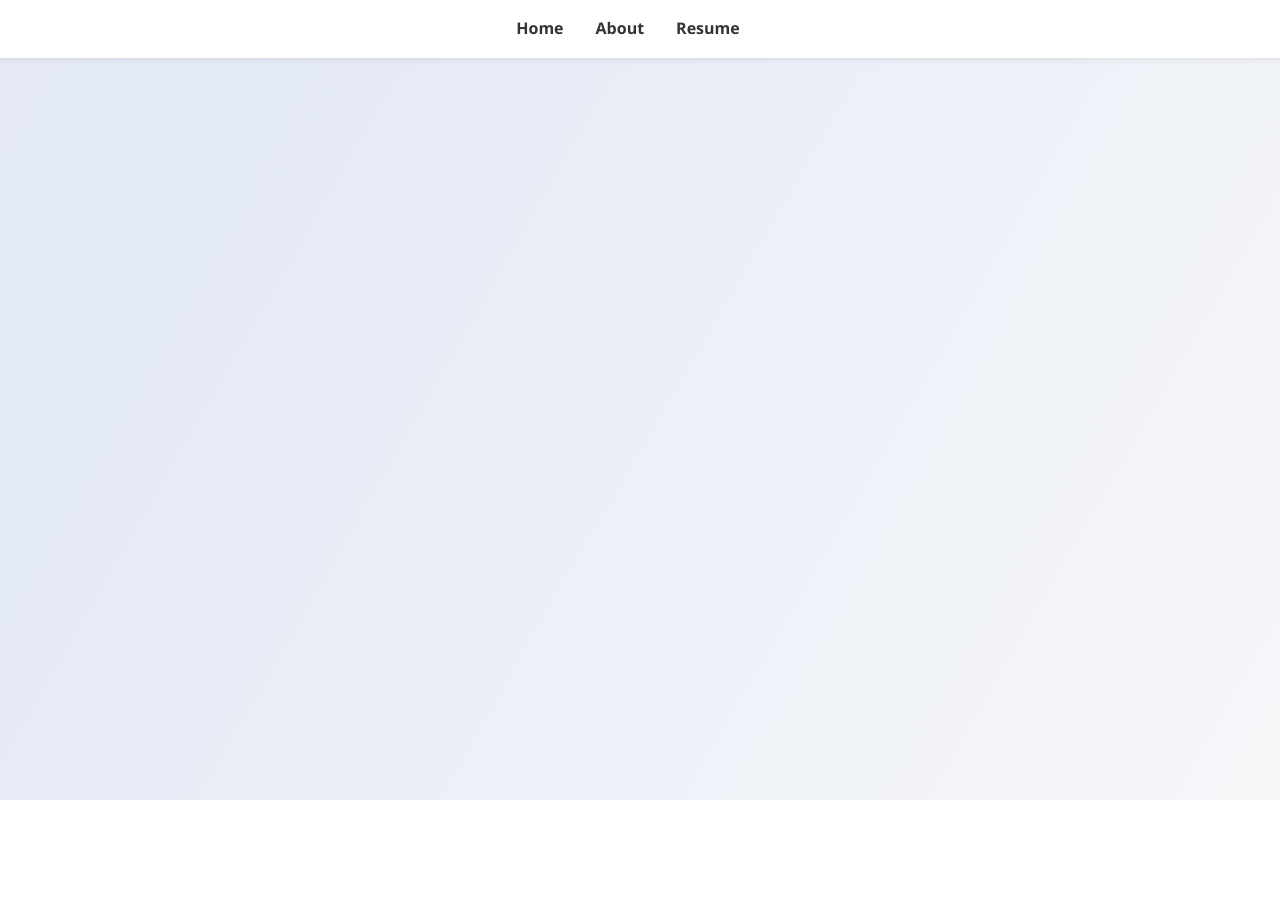
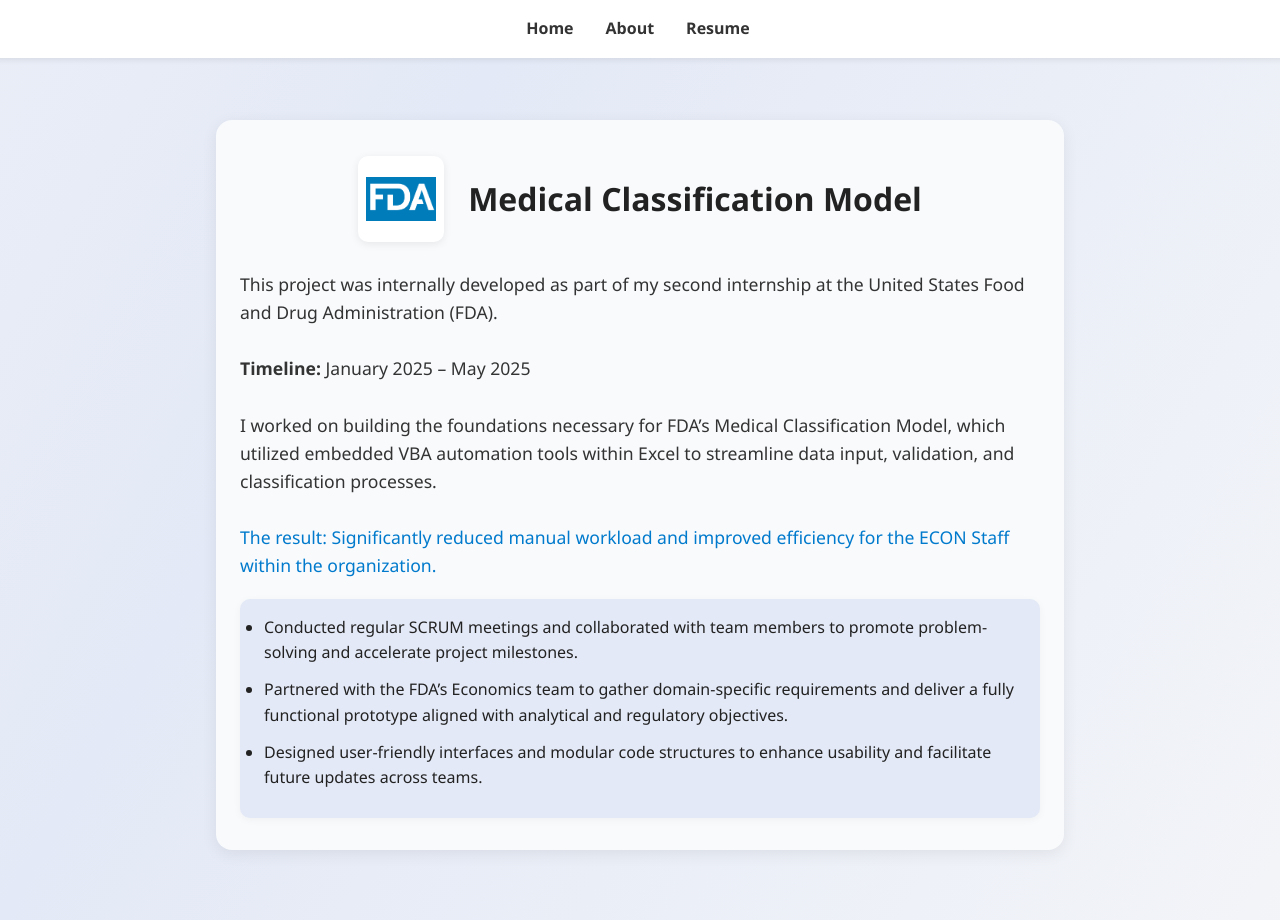
Before and after one commit to Yaghs/Shahin-s-website, a React (Create React App) app: page /medical-classification in a window 1280 px wide. Before the commit this address had no page. Before the commit the page ends 800 px from the top, so only its background shows below. Built offline with nearby package versions, Linux system fonts and the light colour scheme.

Commit message:
update to some of the styling on the header

```diff
--- a/src/Stylesheets/App.css
+++ b/src/Stylesheets/App.css
@@ -34,7 +34,7 @@
 nav {
   position: fixed;
   top: 0;
-  left: -44px;
+  left: -34px;
   width: 100%;
   background: #ffffff;
   padding: 1rem 2rem;
@@ -54,6 +54,33 @@
 
 nav a:hover {
   color: #007acc;
+}
+
+@media (max-width: 768px) {
+    nav {
+    position: fixed;
+    top: 0;
+    left: -23px;
+    width: 100%;
+    background: #ffffff;
+    padding: 1rem 2rem;
+    display: flex;
+    justify-content: center;
+    gap: 2rem;
+    box-shadow: 0 2px 6px rgba(0, 0, 0, 0.08);
+    z-index: 1000;
+    font-weight: 600;
+  }
+
+  .homepage-title,
+  .homepage-subtitle {
+    text-align: center;
+    display: block;
+    width: 100%;
+  }
+  .hero-text {
+    text-align: center;
+  }
 }
 
 /* -------------------- Main Container -------------------- */
@@ -84,6 +111,14 @@
   min-width: 250px;
   display: flex;
   justify-content: center;
+  margin-right: -180px;
+}
+
+/* Remove margin-right on mobile */
+@media (max-width: 768px) {
+  .hero-image {
+    margin-right: 0;
+  }
 }
 
 .hero-image img {
@@ -110,7 +145,7 @@
 }
 
 .homepage-subtitle {
-  font-size: 1.4rem;
+  font-size: 1.1rem;
   color: #666;
   margin-bottom: 1.5rem;
 }
--- /dev/null
+++ b/src/Stylesheets/MedicalClassification.css
@@ -0,0 +1,49 @@
+/* MedicalClassification.css */
+.medical-classification-page {
+  max-width: 800px;
+  margin: 0 auto;
+  background: #f8fafc;
+  border-radius: 16px;
+  box-shadow: 0 4px 16px rgba(0,0,0,0.07);
+  padding: 2rem 1.5rem;
+  margin-top: 120px;
+}
+
+.medical-header {
+  display: flex;
+  align-items: center;
+  gap: 1.5rem;
+  margin-bottom: 1.5rem;
+  justify-content: center;
+}
+
+.fda-logo {
+  width: 70px;
+  height: 70px;
+  object-fit: contain;
+  border-radius: 10px;
+  background: #fff;
+  box-shadow: 0 2px 8px rgba(0,0,0,0.08);
+  padding: 0.5rem;
+}
+
+.medical-content p {
+  font-size: 1.1rem;
+  color: #333;
+  margin-bottom: 1.2rem;
+}
+
+.medical-content ul {
+  background: #e3e9f6;
+  border-radius: 10px;
+  padding: 1rem 1.5rem;
+  margin: 0;
+  color: #222;
+  font-size: 1rem;
+  box-shadow: 0 2px 8px rgba(0,0,0,0.04);
+}
+
+.medical-content li {
+  margin-bottom: 0.7rem;
+  line-height: 1.6;
+}
--- a/src/pages/App.tsx
+++ b/src/pages/App.tsx
@@ -4,6 +4,8 @@
 import About from './About';
 import profilePic from '../images/profile.jpg';
 import '../Stylesheets/App.css';
+import MedicalClassification from './MedicalClassification';
+import LabelingCostModel from './LabelingCostModel';
 
 type Project = {
   name: string;
@@ -14,9 +16,11 @@
 
 const projects: Project[] = [
   { name: 'PlotTwist Movie App', link: 'https://plottwistsp.web.app/', tech: '<HTML, CSS, JS, Firebase>' },
-  { name: 'Portfolio Website', link: 'https://github.com/Yaghs/Shahin-s-website/tree/main', tech: '<TypeScript / React>' },
-
-  { name: 'Medical classification model', link: 'https://www.fda.gov/about-fda/economic-impact-analyses-fda-regulations/medical-devices-general-and-plastic-surgery-devices-classification-certain-solid-wound-dressings', tech: '<Excel / VBA>' }
+  // Link to internal pages for these two projects:
+  { name: 'Medical classification model', link: '/medical-classification', tech: '<Excel / VBA>' },
+  { name: 'Labeling Cost Model', link: '/labeling-cost-model', tech: '<R-Shiny / VBA>' }, // <-- Add comma here
+  // link to the github repo of the website
+  { name: 'Portfolio Website', link: 'https://github.com/Yaghs/Shahin-s-website/tree/main', tech: '<TypeScript / React>' }
 ];
 
 
@@ -46,7 +50,7 @@
         {/* Left side: Name & subtitle */}
         <div className="hero-text">
           <h1 className="homepage-title">Shahin Yaghinloo</h1>
-          <h2 className="homepage-subtitle">Software Engineer</h2>
+          <h2 className="homepage-subtitle">Software Engineer / Stealth Startup Founder</h2>
         </div>
         {/* Right side: Profile Image */}
         <div className="hero-image">
@@ -58,7 +62,7 @@
   I’m a recent Computer Science graduate with practical experience in data science, automation, and full-stack development, including a high-impact internship with the U.S. Food and Drug Administration (FDA). My work has focused on building scalable, data-driven solutions and streamlining processes through thoughtful software design.
 
   <br /><br />
-  Currently, I’m leading an early-stage venture in the AI and data-driven technology space, operating in stealth mode. In this role, I oversee product strategy, business development, and team formation—applying both technical and strategic thinking to drive innovation.
+  Currently, I’m leading an early-stage venture in the AI, Software engineering and data-driven technology space, operating in stealth mode. In this role, I oversee product strategy, business development, and team formation—applying both technical and strategic thinking to drive innovation.
 
   <br /><br />
   Whether contributing to a fast-paced team or building systems from the ground up, I bring a strong analytical foundation, attention to detail, and a results-oriented mindset. I'm actively open to opportunities where I can deliver value through software engineering, data solutions, or technical consulting.
@@ -70,7 +74,19 @@
 >
         <h2>Projects</h2>
         <div className="projects-grid">
-          {projects.map((project) => (
+          {projects.map((project) => {
+    // Use <Link> for internal links, <a> for external
+    const isInternal = project.link.startsWith('/');
+    return isInternal ? (
+      <Link
+        key={project.name}
+        to={project.link}
+        className="project-box"
+      >
+        <div className="project-name">{project.name}</div>
+        {project.tech && <div className="project-tech">{project.tech}</div>}
+      </Link>
+    ) : (
       <a
         key={project.name}
         href={project.link}
@@ -81,8 +97,8 @@
         <div className="project-name">{project.name}</div>
         {project.tech && <div className="project-tech">{project.tech}</div>}
       </a>
-))}
-
+    );
+  })}
         </div>
       </section>
     </main>
@@ -105,6 +121,8 @@
         <Route path="/" element={<HomeContent />} />
         <Route path="/about" element={<About />} />
         <Route path="/resume" element={<Resume />} />
+        <Route path="/medical-classification" element={<MedicalClassification />} />
+        <Route path="/labeling-cost-model" element={<LabelingCostModel />} />
       </Routes>
     </Router>
   );
--- /dev/null
+++ b/src/pages/LabelingCostModel.tsx
@@ -0,0 +1,31 @@
+import React from 'react';
+import FDDA_Logo from '../images/FDA_Logo.png';
+import '../Stylesheets/MedicalClassification.css';
+
+export default function LabelingCostModel() {
+  return (
+    <main className="page-container fade-in medical-classification-page">
+      <div className="medical-header">
+        <img src={FDDA_Logo} alt="FDA Logo" className="fda-logo" />
+        <h1>Labeling Cost Model</h1>
+      </div>
+      <section className="medical-content">
+        <p>
+          This project was developed as part of my first internship at the United States Food and Drug Administration (FDA).<br /><br />
+          <strong>Timeline:</strong> June 2024 – August 2024<br /><br />
+          I assisted in the modernization of the FDA’s Labeling Cost Model by converting legacy VBA code into a modern R-Shiny application, providing data visualization, improving maintainability, and enabling cross-platform accessibility.<br /><br />
+          <span style={{ color: "#007acc", fontWeight: 500 }}>
+            The result:Helped improve accuracy and efficiency in cost modeling for regulatory submissions.
+          </span>
+        </p>
+        <ul>
+          <li>Re-engineered a legacy VBA model into an interactive R-Shiny web app, improving usability and maintainability.</li>
+          <li>Utilized GitLab for version control and collaborative development across multiple branches.</li>
+          <li>Designed reactive UI components to dynamically visualize and manipulate regulatory cost data linked across Excel datasets.</li>
+          <li>Collaborated closely with the Economics team to gather domain requirements and deliver a fully functional prototype tailored to analytical and regulatory needs.</li>
+          <li>Demonstrated leadership by clearly explaining technical concepts and implementation steps to co-intern, enhancing overall productivity and collaboration.</li>
+        </ul>
+      </section>
+    </main>
+  );
+}
--- /dev/null
+++ b/src/pages/MedicalClassification.tsx
@@ -0,0 +1,29 @@
+import React from 'react';
+import FDDA_Logo from '../images/FDA_Logo.png'; // Adjust path if needed
+import  '../Stylesheets/MedicalClassification.css'
+
+export default function MedicalClassification() {
+  return (
+    <main className="page-container fade-in medical-classification-page">
+      <div className="medical-header">
+        <img src={FDDA_Logo} alt="FDA Logo" className="fda-logo" />
+        <h1>Medical Classification Model</h1>
+      </div>
+      <section className="medical-content">
+        <p>
+          This project was internally developed as part of my second internship at the United States Food and Drug Administration (FDA).<br /><br />
+          <strong>Timeline:</strong> January 2025 – May 2025<br /><br />
+          I worked on building the foundations necessary for FDA’s Medical Classification Model, which utilized embedded VBA automation tools within Excel to streamline data input, validation, and classification processes.<br /><br />
+          <span style={{ color: "#007acc", fontWeight: 500 }}>
+            The result: Significantly reduced manual workload and improved efficiency for the ECON Staff within the organization.
+          </span>
+        </p>
+        <ul>
+          <li>Conducted regular SCRUM meetings and collaborated with team members to promote problem-solving and accelerate project milestones.</li>
+          <li>Partnered with the FDA’s Economics team to gather domain-specific requirements and deliver a fully functional prototype aligned with analytical and regulatory objectives.</li>
+          <li>Designed user-friendly interfaces and modular code structures to enhance usability and facilitate future updates across teams.</li>
+        </ul>
+      </section>
+    </main>
+  );
+}
```
Also changed, not shown: src/images/FDA_Logo.png (added). Lines whose indentation alone changed are shown as unchanged.
